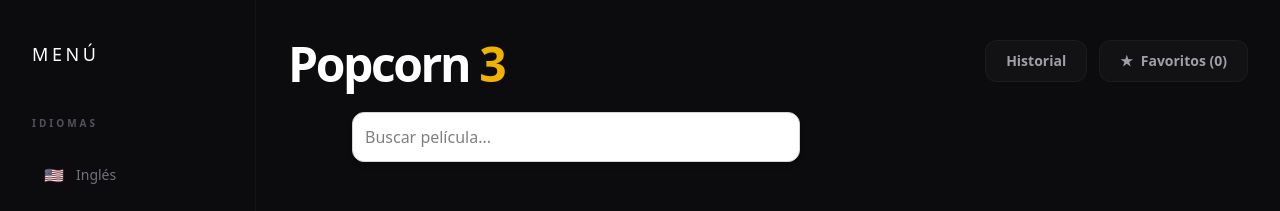
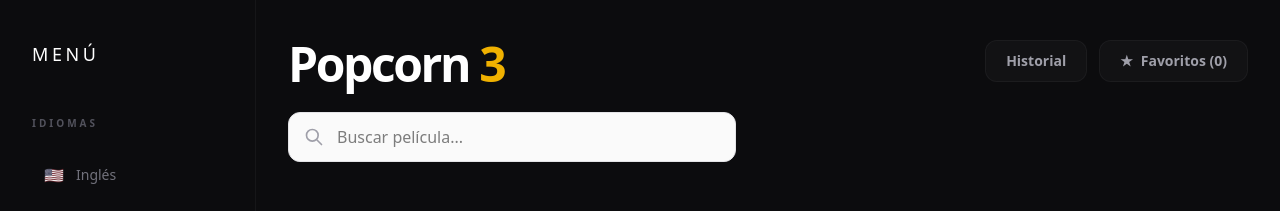
Before and after one commit to ccuascota-beep/Proyecto_final, a React (Vite) app: page / in a window 1280 px wide. Shown: the top 211 px of the page. Built offline with nearby package versions, Linux system fonts and the light colour scheme; no server answers.

Commit message:
actualizacion

```diff
--- a/src/components/SearchBar.jsx
+++ b/src/components/SearchBar.jsx
@@ -1,14 +1,20 @@
 export default function SearchBar({ value, onChange }) {
     return (
-        <div className="mb-10 max-w-md mx-auto">
+        <div className="mb-10 max-w-md relative group">
+            <span className="absolute inset-y-0 left-4 flex items-center text-zinc-400 group-focus-within:text-black transition-colors">
+                <svg xmlns="http://www.w3.org/2000/svg" className="h-5 w-5" fill="none" viewBox="0 0 24 24" stroke="currentColor">
+                    <path strokeLinecap="round" strokeLinejoin="round" strokeWidth={2} d="M21 21l-6-6m2-5a7 7 0 11-14 0 7 7 0 0114 0z" />
+                </svg>
+            </span>
             <input
                 type="text"
                 placeholder="Buscar película..."
                 value={value}
                 onChange={(e) => onChange(e.target.value)}
-                className="w-full p-3 rounded-xl bg-white
-                border border-zinc-300 shadow-md
-                focus:outline-none focus:ring-2 focus:ring-black"
+                className="w-full pl-12 pr-4 py-3 rounded-xl bg-zinc-50
+                border border-zinc-200 transition-all duration-200
+                hover:border-zinc-300
+                focus:bg-white focus:border-black focus:outline-none focus:shadow-lg"
             />
         </div>
     );
```
